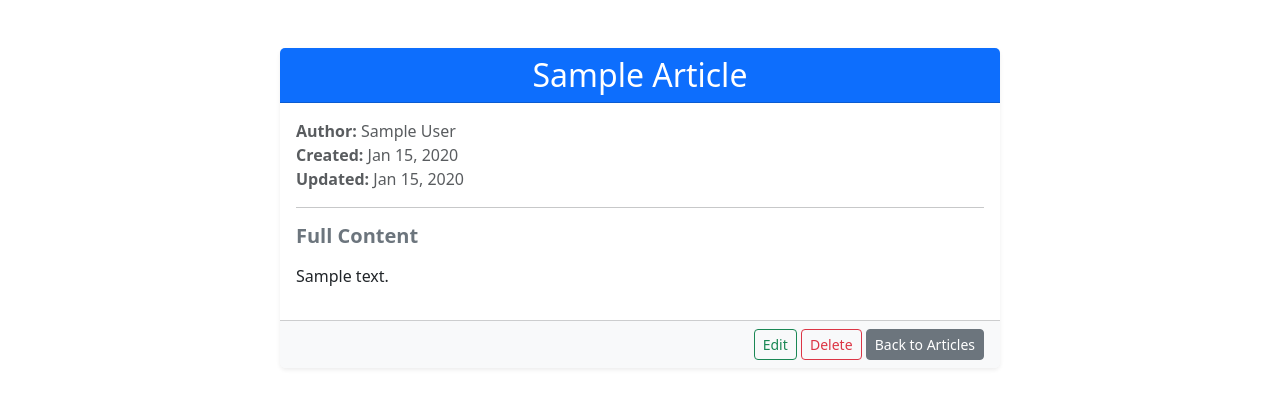
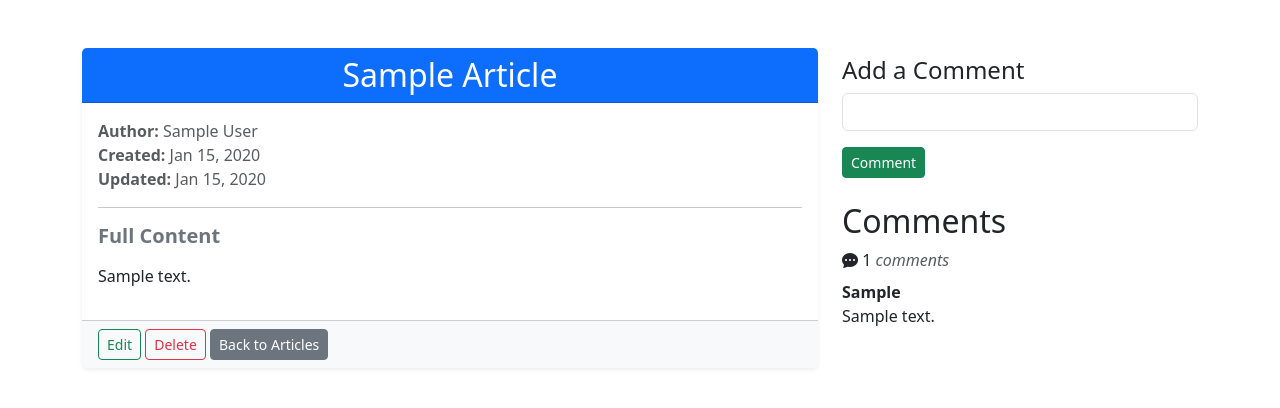
Before and after one commit to peterkahumu/Newspaper-Project, a Django app: page /articles/00000000-0000-0000-0000-000000000001/ in a window 1280 px wide. Shown: the part 56-464 px from the top of the page. Run offline with Django 5.2, Linux system fonts and the light colour scheme; a user stored in the database is signed in; tables that the repository leaves empty hold one stand-in row (values such as "Sample post"); some libraries are stand-ins or nearby versions.

Commit message:
feat: Implement Commenting functionality

```diff
--- /dev/null
+++ b/articles/forms.py
@@ -0,0 +1,8 @@
+from django import forms
+
+from .models import Comment
+
+class CommentForm(forms.ModelForm):
+    class Meta:
+        model = Comment
+        fields = ["comment", ]
--- a/articles/models.py
+++ b/articles/models.py
@@ -31,3 +31,21 @@ class Article(models.Model):
         words = self.body.split()
         snippet = " ".join(words[:5])
         return snippet + "..."
+
+
+class Comment(models.Model):
+    comment_id = models.UUIDField(
+        primary_key=True, unique=True, default=uuid.uuid4, editable=False
+    )
+    article = models.ForeignKey(Article, on_delete=models.CASCADE)
+    comment = models.CharField(max_length=200)
+    author = models.ForeignKey(
+        settings.AUTH_USER_MODEL,
+        on_delete=models.CASCADE,
+    )
+
+    def __str__(self):
+        return self.comment
+
+    def get_absolute_url(self):
+        return reverse("comment_detail", kwargs={"pk": self.comment_id})
--- a/articles/tests.py
+++ b/articles/tests.py
@@ -165,7 +165,9 @@ class ArticleViewsTests(TestCase):
         """Unauthenticated users get redirected."""
         create = self.client.get(reverse("article_create"))
         list_articles = self.client.get(reverse("article_list"))
-        edit = self.client.get(reverse("article_detail", kwargs={"pk": self.article.pk}))
+        edit = self.client.get(
+            reverse("article_detail", kwargs={"pk": self.article.pk})
+        )
 
         self.assertEqual(create.status_code, 302)
         self.assertEqual(list_articles.status_code, 302)
@@ -174,7 +176,6 @@ class ArticleViewsTests(TestCase):
         self.assertTrue(create.url.startswith("/accounts/login/"))
         self.assertTrue(list_articles.url.startswith("/accounts/login/"))
         self.assertTrue(edit.url.startswith("/accounts/login/"))
-
 
     def test_logged_in_user_can_create_article(self):
         """Logged-in user can create and becomes author."""
--- a/articles/views.py
+++ b/articles/views.py
@@ -1,9 +1,12 @@
-from django.views.generic import ListView, DetailView
+from django.urls import reverse_lazy, reverse
+from django.views import View
+from django.views.generic.detail import SingleObjectMixin
+from django.views.generic import ListView, DetailView, FormView
 from django.views.generic.edit import CreateView, UpdateView, DeleteView
-from django.urls import reverse_lazy
 from django.contrib.auth.mixins import LoginRequiredMixin, UserPassesTestMixin
-from django.core.exceptions import PermissionDenied
+
 from .models import Article
+from .forms import CommentForm
 
 
 # Create your views here.
@@ -11,11 +14,6 @@ class ArticleListView(LoginRequiredMixin, ListView):
     model = Article
     template_name = "articles/article_list.html"
     context_object_name = "articles"
-
-
-class ArticleDetailView(LoginRequiredMixin, DetailView):
-    model = Article
-    template_name = "articles/article_detail.html"
 
 
 class ArticleEditView(LoginRequiredMixin, UserPassesTestMixin, UpdateView):
@@ -26,6 +24,7 @@ class ArticleEditView(LoginRequiredMixin, UserPassesTestMixin, UpdateView):
 
     def test_func(self):
         return self.get_object().author == self.request.user
+
 
 class ArticleDeleteView(LoginRequiredMixin, UserPassesTestMixin, DeleteView):
     model = Article
@@ -44,3 +43,42 @@ class ArticleCreateView(LoginRequiredMixin, CreateView):
     def form_valid(self, form):
         form.instance.author = self.request.user
         return super().form_valid(form)
+
+
+class ArticleDetailView(LoginRequiredMixin, View):
+    def get(self, request, *args, **kwargs):
+        view = CommentGet.as_view()
+        return view(request, *args, **kwargs)
+
+    def post(self, request, *args, **kwargs):
+        view = CommentPost.as_view()
+        return view(request, *args, **kwargs)
+class CommentGet(DetailView):
+    model = Article
+    template_name = "articles/article_detail.html"
+
+    def get_context_data(self, **kwargs):
+        context =  super().get_context_data(**kwargs)
+        context['form'] = CommentForm()
+        return context
+
+
+class CommentPost(SingleObjectMixin, FormView):
+    model  = Article
+    form_class = CommentForm
+    template_name = "articles/article_detail.html"
+
+    def post(self, request, *args, **kwargs):
+        self.object = self.get_object()
+        return super().post(request, *args, **kwargs)
+
+    def form_valid(self, form):
+        comment = form.save(commit=False)
+        comment.article = self.object
+        comment.author = self.request.user
+        comment.save()
+        return super().form_valid(form)
+
+    def get_success_url(self):
+        article = self.object
+        return reverse("article_detail", kwargs={"pk": article.pk})
--- a/templates/articles/article_detail.html
+++ b/templates/articles/article_detail.html
@@ -1,9 +1,9 @@
 {% extends "base.html" %}
+{% load crispy_forms_tags %}
 {% block title %} {{article.title}} {% endblock title %}
 {% block content %}
-<div class="container mt-5">
-    <div class="row justify-content-center">
-        <div class="col-lg-8">
+<div class="row justify-content-center mt-5">
+    <div class="col-xl-8">
         <div class="card shadow-sm border-0">
             <div class="card-header bg-primary text-white text-center">
                 <h2 class="mb-0">{{ article.title|title }}</h2>
@@ -18,7 +18,7 @@
                 <h5 class="text-secondary fw-bold">Full Content</h5>
                 <p>{{ article.body|linebreaks }}</p>
             </div>
-                <div class="card-footer text-end bg-light">
+            <div class="card-footer bg-light">
                 {% if article.author == request.user %}
                 <a href="{% url 'article_edit' article.pk %}" class="btn btn-outline-success btn-sm">Edit</a>
                 <a href="{% url 'article_delete' article.pk %}" class="btn btn-outline-danger btn-sm">Delete</a>
@@ -27,6 +27,40 @@
             </div>
         </div>
     </div>
+    <div class="col-xl-4 mt-2">
+        <form method="post">
+            {% csrf_token %}
+            {{form|crispy}}
+            <input class="btn btn-success btn-sm" type="submit" value="Comment">
+        </form>
+        <br>
+        <div class="card-title">
+            <h2>Comments</h2>
+            <span class="bi bi-chat-dots-fill"></span> {{article.comment_set.all.count}} <i
+                class="text-muted">comments</i>
+        </div>
+        {% for comment in article.comment_set.all %}
+        <p class="mb-0 mt-2">
+            <span class="fw-bold">{{comment.author|title}}</span>
+        </p>
+        {{comment}}
+        {% endfor %}
     </div>
 </div>
+
+<script>
+    document.addEventListener("DOMContentLoaded", () => {
+        const asteriskField = document.querySelector(".asteriskField");
+        const formLabel = document.querySelector(".form-label");
+
+        if (asteriskField) asteriskField.textContent = "";
+
+        if (formLabel) {
+            const h4 = document.createElement("h4");
+            h4.textContent = "Add a Comment";
+            h4.className = formLabel.className; // preserve styling
+            formLabel.replaceWith(h4);
+        }
+    });
+</script>
 {% endblock %}
--- a/templates/base.html
+++ b/templates/base.html
@@ -7,8 +7,8 @@
     <title>{% block title %} {% endblock title %}</title>
 
     <!--Bootstrap CSS-->
-    <link href="https://cdn.jsdelivr.net/npm/bootstrap@5.3.8/dist/css/bootstrap.min.css" rel="stylesheet"
-        integrity="sha384-sRIl4kxILFvY47J16cr9ZwB07vP4J8+LH7qKQnuqkuIAvNWLzeN8tE5YBujZqJLB" crossorigin="anonymous">
+    <link href="https://cdn.jsdelivr.net/npm/bootstrap@5.3.8/dist/css/bootstrap.min.css" rel="stylesheet">
+    <link href="https://cdn.jsdelivr.net/npm/bootstrap-icons/font/bootstrap-icons.css" rel="stylesheet">
 </head>
 
 <body>
```
Also changed, not shown: articles/admin.py (+10 -1 lines), templates/articles/article_list.html (+9 -1 lines), articles/migrations/0002_alter_article_options_comment.py (added). Lines whose indentation alone changed are shown as unchanged.
